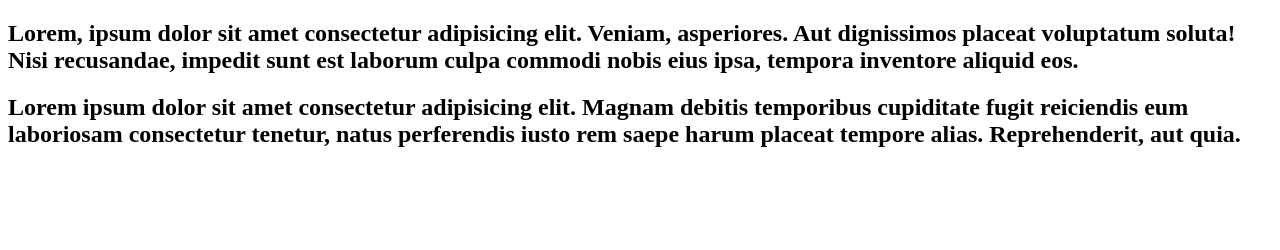
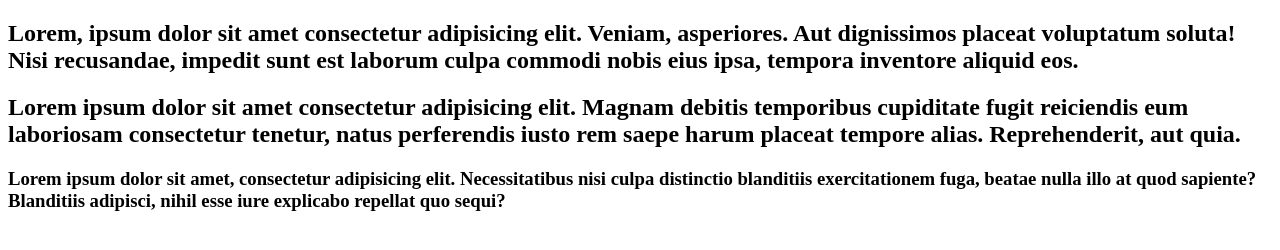
Before and after one commit to viveka941/git-basic-project-2, a plain HTML site: page index.html in a window 1280 px wide. Drawn offline with Linux system fonts and the light colour scheme.

Commit message:
add and commit

```diff
--- a/index.html
+++ b/index.html
@@ -8,5 +8,6 @@
 <body>
   <h2>Lorem, ipsum dolor sit amet consectetur adipisicing elit. Veniam, asperiores. Aut dignissimos placeat voluptatum soluta! Nisi recusandae, impedit sunt est laborum culpa commodi nobis eius ipsa, tempora inventore aliquid eos.</h2>
   <h2>Lorem ipsum dolor sit amet consectetur adipisicing elit. Magnam debitis temporibus cupiditate fugit reiciendis eum laboriosam consectetur tenetur, natus perferendis iusto rem saepe harum placeat tempore alias. Reprehenderit, aut quia.</h2>
+  <h3>Lorem ipsum dolor sit amet, consectetur adipisicing elit. Necessitatibus nisi culpa distinctio blanditiis exercitationem fuga, beatae nulla illo at quod sapiente? Blanditiis adipisci, nihil esse iure explicabo repellat quo sequi?</h3>
 </body>
 </html>
```
